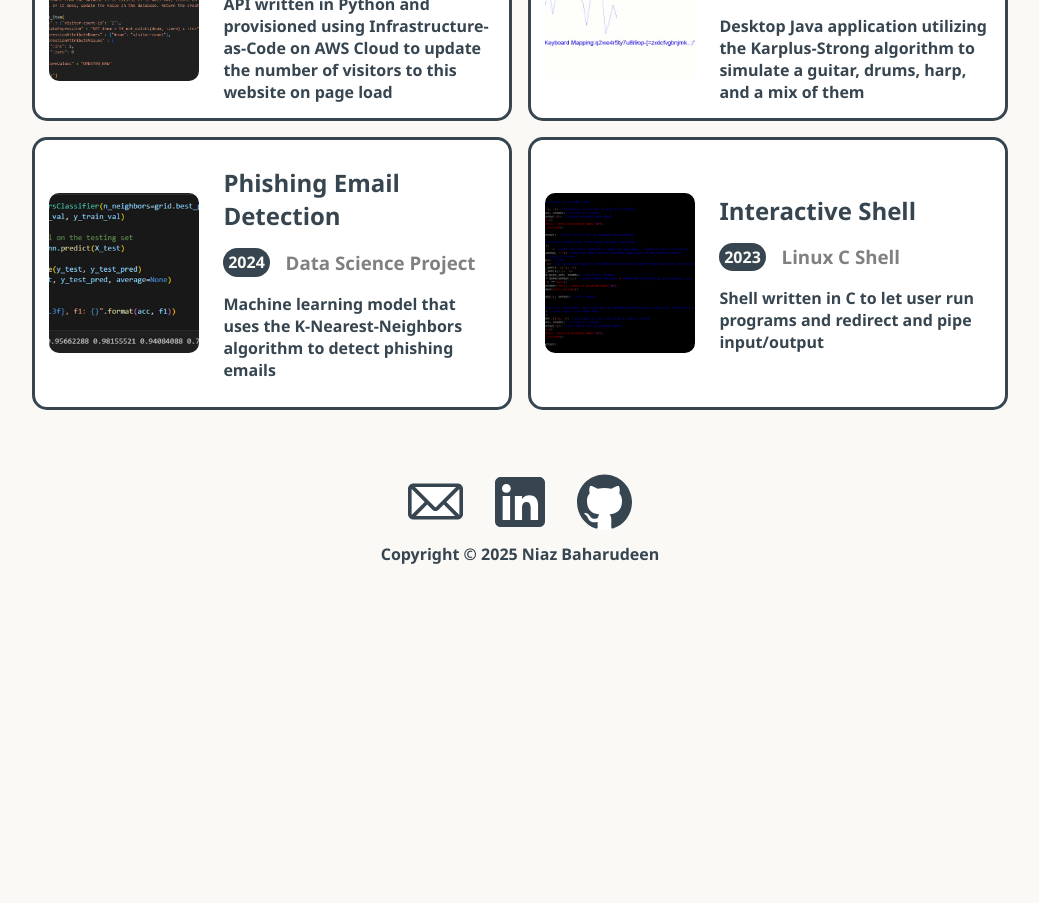
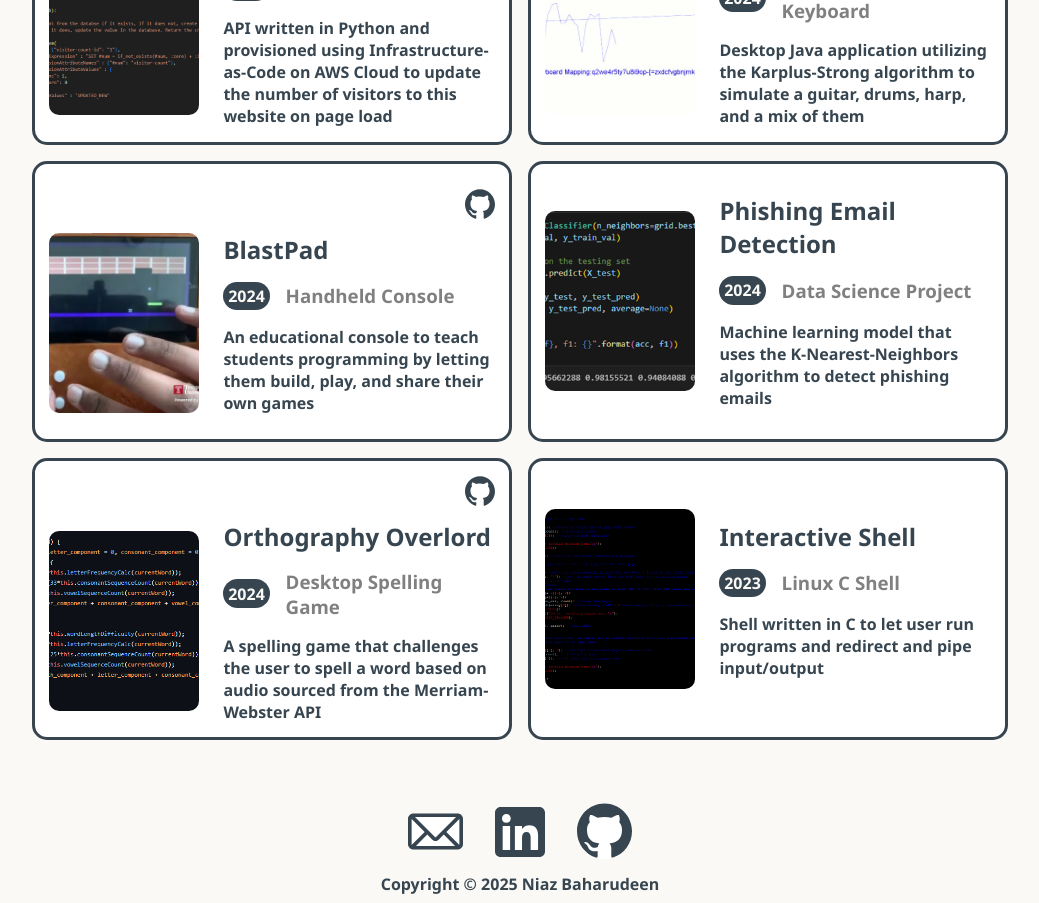
Before and after one commit to tuk05348/website-frontend, an Angular app: page /projects in a window 1280 px wide. Shown: the part 880-1783 px from the top of the page, without its empty margins (120-1159 px from the left). Before the commit the page ends 1453 px from the top, so only its background shows below. Built offline with nearby package versions, Linux system fonts and the light colour scheme.

Commit message:
Added more projects, tweaked project card.

```diff
--- a/public/projects.json
+++ b/public/projects.json
@@ -60,6 +60,16 @@
         "long_desc": "Desktop Java application utilizing the Karplus-Strong algorithm to simulate a guitar, drums, harp, and a mix of them"
     },
     {
+        "title": "BlastPad",
+        "image_url": "blastpad.png",
+        "image_title": "Building hardware and writing software at the same time is an ... interesting experience",
+        "alt_text": "Me playing Brick Breaker on the BlastPad console",
+        "github_url": "https://github.com/Capstone-Projects-2024-Spring/project-blastpad",
+        "year": 2024,
+        "short_desc": "Handheld Console",
+        "long_desc": "An educational console to teach students programming by letting them build, play, and share their own games"
+    },
+    {
         "title": "Phishing Email Detection",
         "image_url": "phish.png",
         "image_title": "Kaggle is an invaluable resource",
@@ -68,6 +78,16 @@
         "year": 2024,
         "short_desc": "Data Science Project",
         "long_desc": "Machine learning model that uses the K-Nearest-Neighbors algorithm to detect phishing emails"
+    },
+    {
+        "title": "Orthography Overlord",
+        "image_url": "worddifficulty.png",
+        "image_title": "The greatest algorithm I've ever written",
+        "alt_text": "Word difficulty algorithm I wrote for the game",
+        "github_url": "https://github.com/cis3296f23/Orthography-Overlord",
+        "year": 2024,
+        "short_desc": "Desktop Spelling Game",
+        "long_desc": "A spelling game that challenges the user to spell a word based on audio sourced from the Merriam-Webster API"
     },
     {
         "title": "Interactive Shell",
--- a/src/app/project-card/project-card.component.css
+++ b/src/app/project-card/project-card.component.css
@@ -8,6 +8,7 @@
     background-color: #FFFFFF;
     padding: 3%;
     max-width: 30rem;
+    gap: 0.5em;
     height: 100%;
 }
 
@@ -31,7 +32,7 @@
 
 .project-image {
     width: 150px;
-    height: 160px;
+    height: 180px;
     object-fit: cover;
     border-radius: 10px;
 }
```
Also changed, not shown: public/blastpad.png (added).
